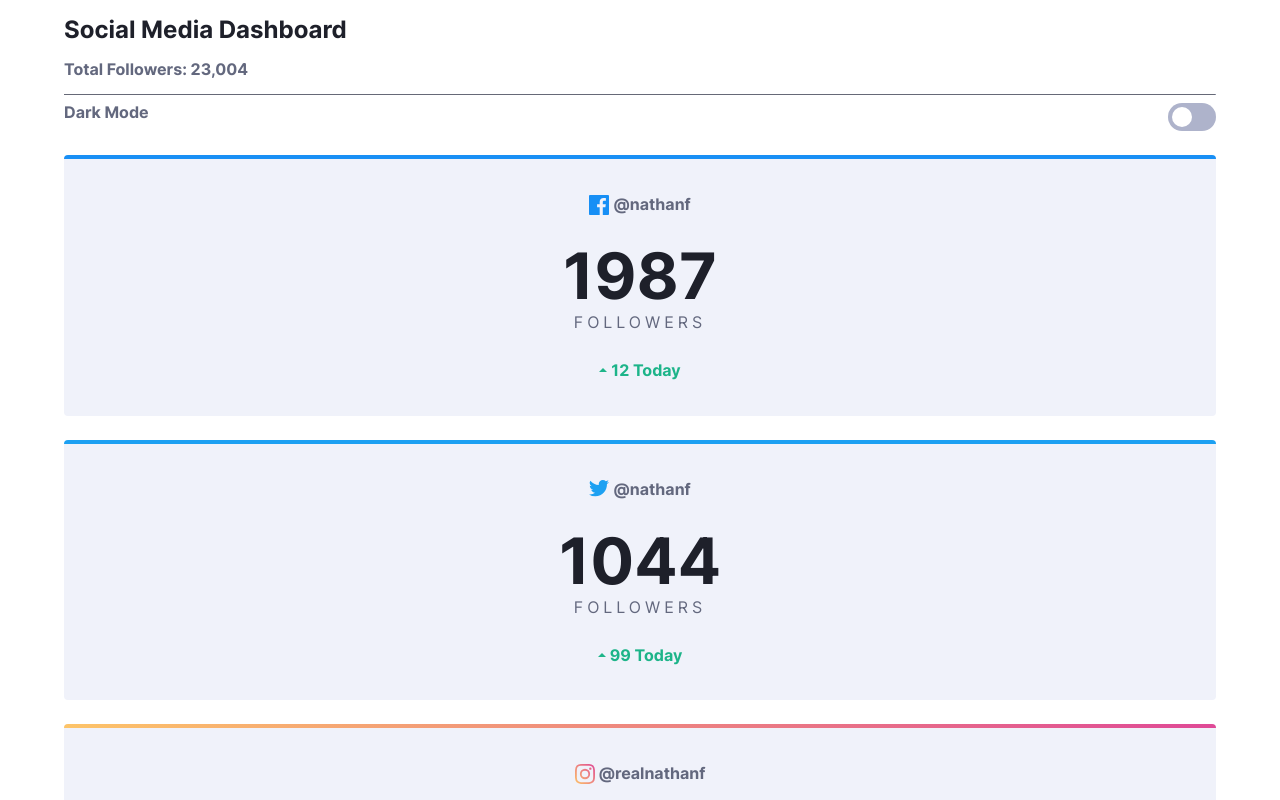
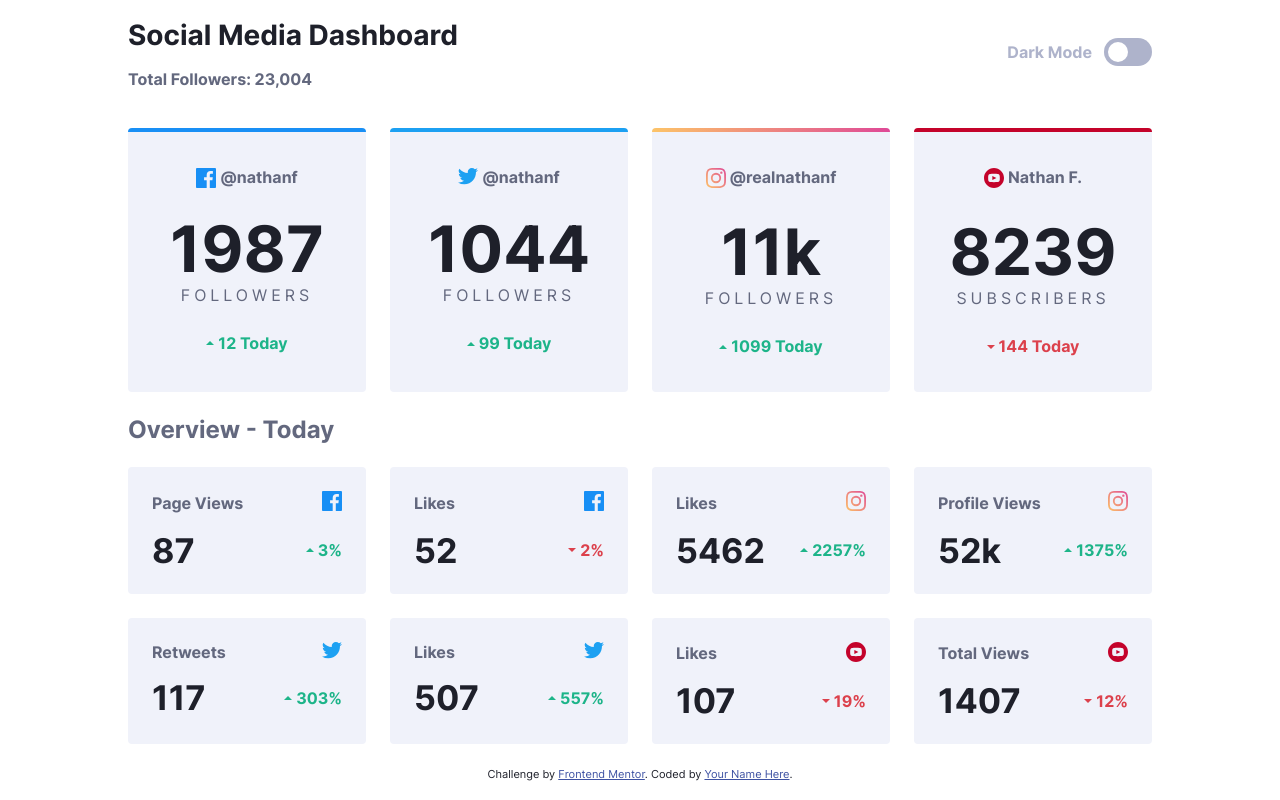
Before and after one commit to EdisonPadilla/social-media-dashboard, a plain HTML site: page index.html in a window 1280 px wide. Shown: the top 800 px of the page. Drawn offline with Linux system fonts and the light colour scheme.

Commit message:
desktop design made

```diff
--- a/css/social_media_style.css
+++ b/css/social_media_style.css
@@ -54,6 +54,7 @@ body {
 }
 
 .container {
+  margin-bottom: 24px;
   padding: 0 5%;
 }
 
@@ -66,16 +67,21 @@ header .subtitle {
   font-weight: 700;
 }
 
+header hr {
+  border-bottom: none;
+  border-color: var(--toggle);
+}
+
 .mode-box {
   margin-bottom: 24px;
   display: flex;
   justify-content: space-between;
-  align-items: stretch;
+  align-items: center;
 }
 
 .mode-box p {
   margin: 0;
-  color: var(--dark-grayish-blue-text);
+  color: var(--toggle);
   font-weight: 700;
 }
 
@@ -100,11 +106,6 @@ header .subtitle {
   background-color: var(--white-bg);
   border-radius: 50%;
   outline: none;
-}
-
-header hr {
-  border-bottom: none;
-  border-color: var(--toggle);
 }
 
 .stats1-container {
@@ -238,3 +239,45 @@ header hr {
   font-size: initial;
   font-weight: 700;
 }
+
+@media (min-width: 1024px) {
+  .container {
+    padding: 0 10%;
+  }
+
+  header {
+    margin-bottom: 24px;
+    display: flex;
+    justify-content: space-between;
+    align-items: center;
+  }
+
+  header .title {
+    font-size: 28px;
+  }
+
+  .title-box {
+    flex: 2;
+  }
+
+  header hr {
+    display: none;
+  }
+
+  .mode-box {
+    flex: 1;
+    margin-bottom: 0;
+    justify-content: flex-end;
+    /* align-items: center; */
+    gap: 12px;
+  }
+
+  .stats1-container {
+    grid-template-columns: repeat(4, 1fr);
+  }
+
+  .stats2-container {
+    grid-template-columns: repeat(4, 1fr);
+    grid-template-rows: repeat(2, 1fr);
+  }
+}
--- a/index.html
+++ b/index.html
@@ -33,8 +33,10 @@
   <body>
     <div class="container">
       <header>
-        <h1 class="title">Social Media Dashboard</h1>
-        <p class="subtitle">Total Followers: 23,004</p>
+        <div class="title-box">
+          <h1 class="title">Social Media Dashboard</h1>
+          <p class="subtitle">Total Followers: 23,004</p>
+        </div>
         <hr />
         <div class="mode-box">
           <p>Dark Mode</p>
```
